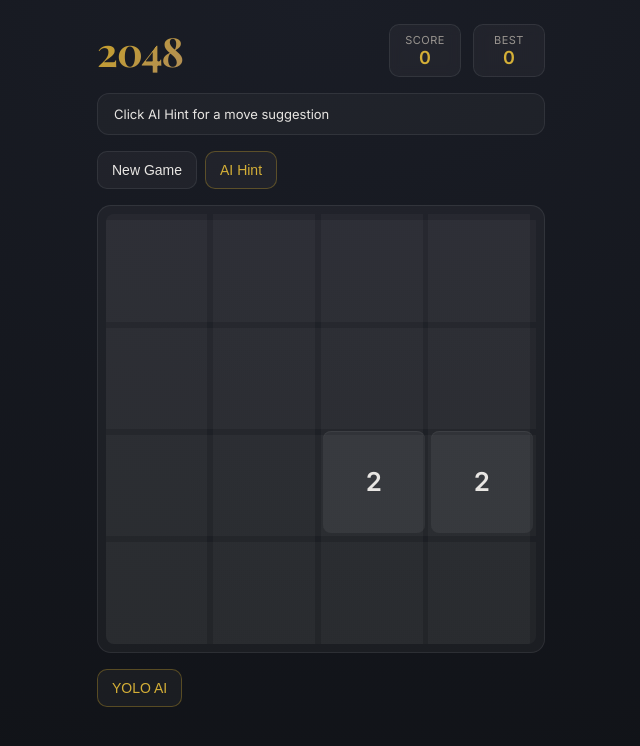
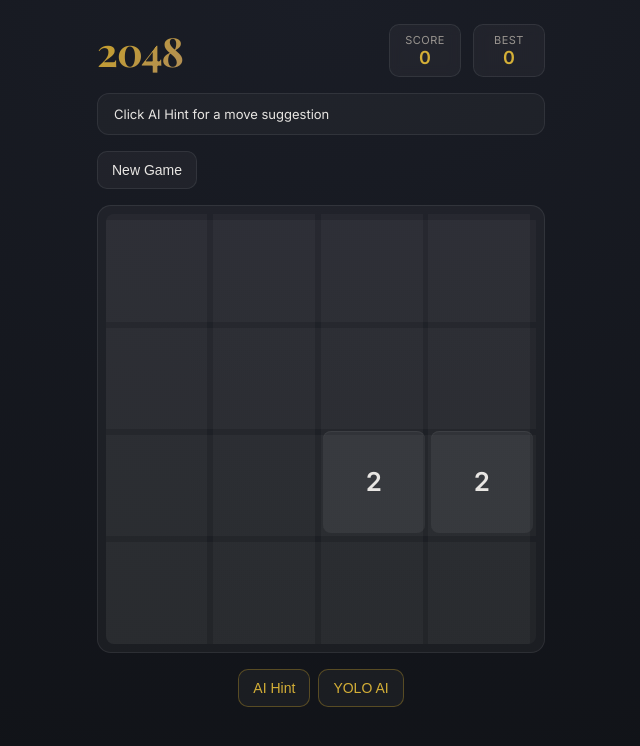
Before and after one commit to bryanhui/2048-with-ai-hint, a React (Vite) app: page / in a window 1280 px wide. Shown: the top 746 px of the page, without its empty margins (319-959 px from the left). Built offline with nearby package versions, Linux system fonts and the light colour scheme.

Commit message:
style: move AI Hint and YOLO controls to bottom of page
- AI Hint button moved from .controls (above board) to new
  .bottom-controls section below the board
- YOLO button and MoveHistory remain at the bottom
- Both buttons are grouped together in a centered row

```diff
--- a/src/ui/App.tsx
+++ b/src/ui/App.tsx
@@ -183,19 +183,6 @@ export function App(): React.ReactElement {
             Undo
           </button>
         )}
-        {CONFIG.ENABLE_AI_HINT && (
-          <button
-            id="btn-hint"
-            className={`btn ${autoHint ? 'btn-danger' : 'btn-gold'}`}
-            onMouseDown={handleHintPointerDown}
-            onMouseUp={handleHintPointerUp}
-            onMouseLeave={handleHintPointerLeave}
-            onTouchStart={handleHintPointerDown}
-            onTouchEnd={handleHintPointerUp}
-          >
-            {autoHint ? 'Auto Hint' : 'AI Hint'}
-          </button>
-        )}
       </div>
 
       <div
@@ -220,8 +207,21 @@ export function App(): React.ReactElement {
         onResume={() => setOverlayDismissed(true)}
       />
 
-      {CONFIG.ENABLE_YOLO && (
-        <div className="yolo-controls">
+      <div className="bottom-controls">
+        {CONFIG.ENABLE_AI_HINT && (
+          <button
+            id="btn-hint"
+            className={`btn ${autoHint ? 'btn-danger' : 'btn-gold'}`}
+            onMouseDown={handleHintPointerDown}
+            onMouseUp={handleHintPointerUp}
+            onMouseLeave={handleHintPointerLeave}
+            onTouchStart={handleHintPointerDown}
+            onTouchEnd={handleHintPointerUp}
+          >
+            {autoHint ? 'Auto Hint' : 'AI Hint'}
+          </button>
+        )}
+        {CONFIG.ENABLE_YOLO && (
           <button
             id="btn-yolo"
             className={`btn ${yoloEnabled ? 'btn-danger' : 'btn-gold'}`}
@@ -229,8 +229,8 @@ export function App(): React.ReactElement {
           >
             {yoloEnabled ? 'Stop AI' : 'YOLO AI'}
           </button>
-        </div>
-      )}
+        )}
+      </div>
 
       {yoloEnabled && (
         <div className="history">
--- a/src/ui/style.css
+++ b/src/ui/style.css
@@ -85,6 +85,13 @@ html, body {
   display: flex;
   gap: 8px;
   flex-wrap: wrap;
+}
+
+.bottom-controls {
+  display: flex;
+  gap: 8px;
+  flex-wrap: wrap;
+  justify-content: center;
 }
 
 .ai-bar {
```
